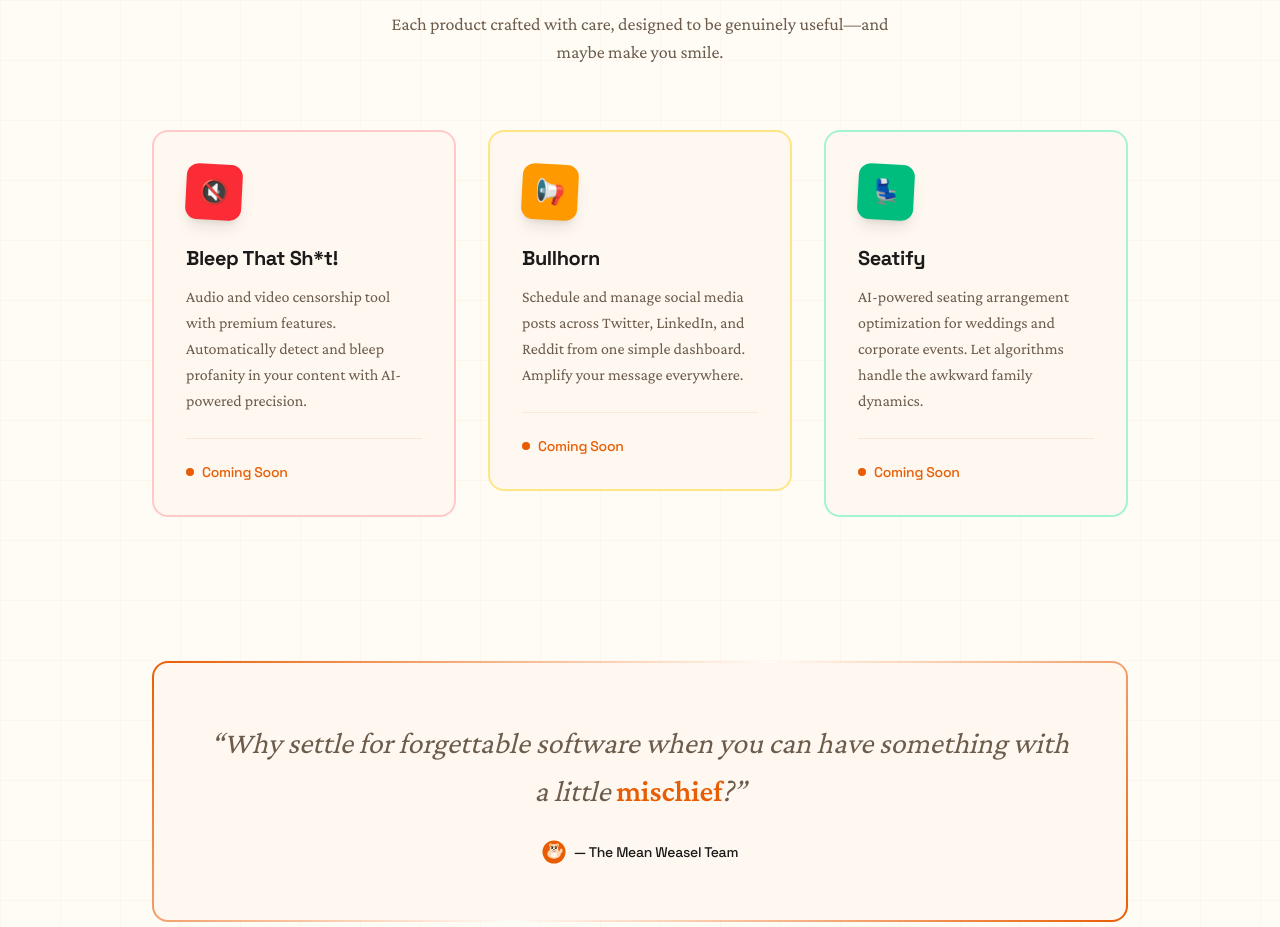
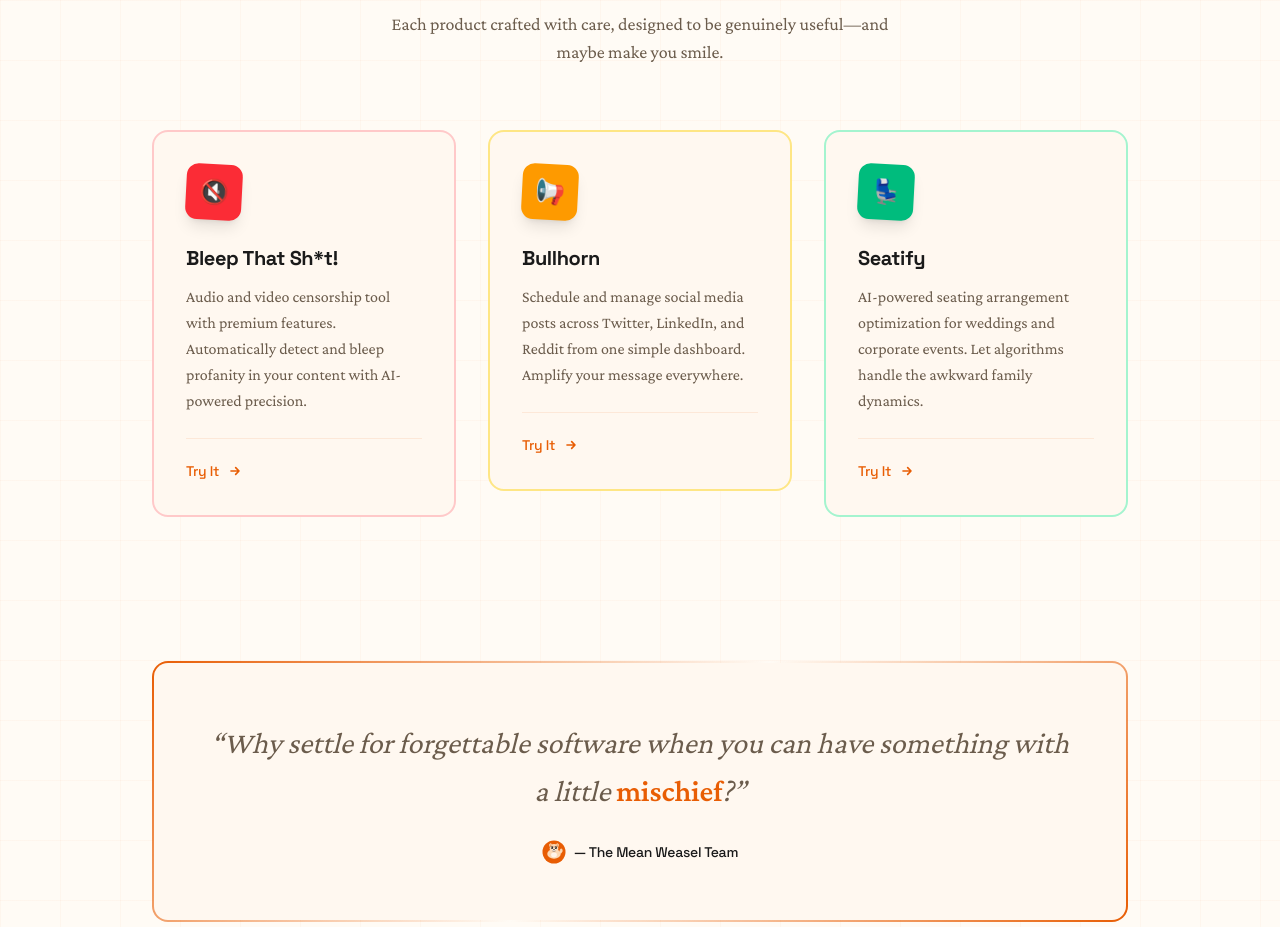
Before and after one commit to mean-weasel/mean-weasel-homepage, a Next.js app: page / in a window 1280 px wide. Shown: the part 1020-1947 px from the top of the page. Built offline with nearby package versions, Linux system fonts and the light colour scheme.

Commit message:
Add direct links to published apps on product cards
Each product card now links to its live app (bullhorn.to, seatify.app,
bleep-that-sht.com) and replaces the "Coming Soon" indicator with a
"Try It" call-to-action.

```diff
--- a/src/app/page.tsx
+++ b/src/app/page.tsx
@@ -9,6 +9,7 @@ const products = [
     icon: "🔇",
     color: "bg-red-500",
     borderColor: "border-red-200 dark:border-red-900",
+    url: "https://bleep-that-sht.com",
   },
   {
     name: "Bullhorn",
@@ -17,6 +18,7 @@ const products = [
     icon: "📢",
     color: "bg-amber-500",
     borderColor: "border-amber-200 dark:border-amber-900",
+    url: "https://bullhorn.to",
   },
   {
     name: "Seatify",
@@ -25,6 +27,7 @@ const products = [
     icon: "💺",
     color: "bg-emerald-500",
     borderColor: "border-emerald-200 dark:border-emerald-900",
+    url: "https://seatify.app",
   },
 ];
 
--- a/src/components/ProductCard.tsx
+++ b/src/components/ProductCard.tsx
@@ -4,6 +4,7 @@ interface ProductCardProps {
   icon: string;
   color: string;
   borderColor: string;
+  url: string;
 }
 
 export function ProductCard({
@@ -12,10 +13,14 @@ export function ProductCard({
   icon,
   color,
   borderColor,
+  url,
 }: ProductCardProps) {
   return (
-    <div
-      className={`product-card bg-[var(--surface)] rounded-2xl p-8 border-2 ${borderColor} hover:shadow-2xl hover:shadow-[var(--accent)]/10`}
+    <a
+      href={url}
+      target="_blank"
+      rel="noopener noreferrer"
+      className={`product-card block bg-[var(--surface)] rounded-2xl p-8 border-2 ${borderColor} hover:shadow-2xl hover:shadow-[var(--accent)]/10 transition-all`}
     >
       {/* Icon with colored background */}
       <div
@@ -32,16 +37,25 @@ export function ProductCard({
         {description}
       </p>
 
-      {/* Footer with status */}
+      {/* Footer with link */}
       <div className="mt-6 pt-5 border-t border-[var(--accent)]/10">
-        <span className="inline-flex items-center gap-2 font-display text-sm font-medium text-[var(--accent)]">
-          <span className="relative flex h-2 w-2">
-            <span className="animate-ping absolute inline-flex h-full w-full rounded-full bg-[var(--accent)] opacity-75"></span>
-            <span className="relative inline-flex rounded-full h-2 w-2 bg-[var(--accent)]"></span>
-          </span>
-          Coming Soon
+        <span className="inline-flex items-center gap-2 font-display text-sm font-medium text-[var(--accent)] group-hover:underline">
+          Try It
+          <svg
+            className="w-4 h-4 transition-transform group-hover:translate-x-1"
+            fill="none"
+            stroke="currentColor"
+            viewBox="0 0 24 24"
+          >
+            <path
+              strokeLinecap="round"
+              strokeLinejoin="round"
+              strokeWidth={2.5}
+              d="M13 7l5 5m0 0l-5 5m5-5H6"
+            />
+          </svg>
         </span>
       </div>
-    </div>
+    </a>
   );
 }
```
